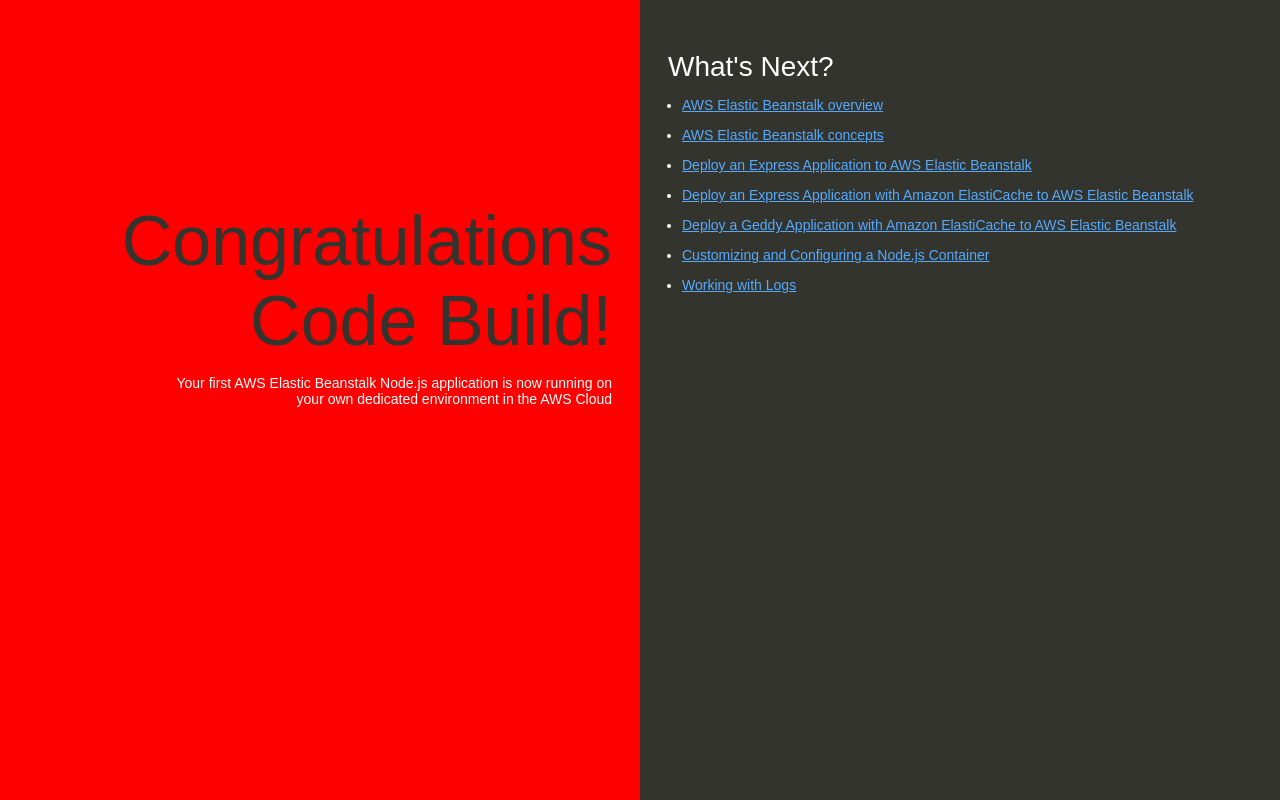
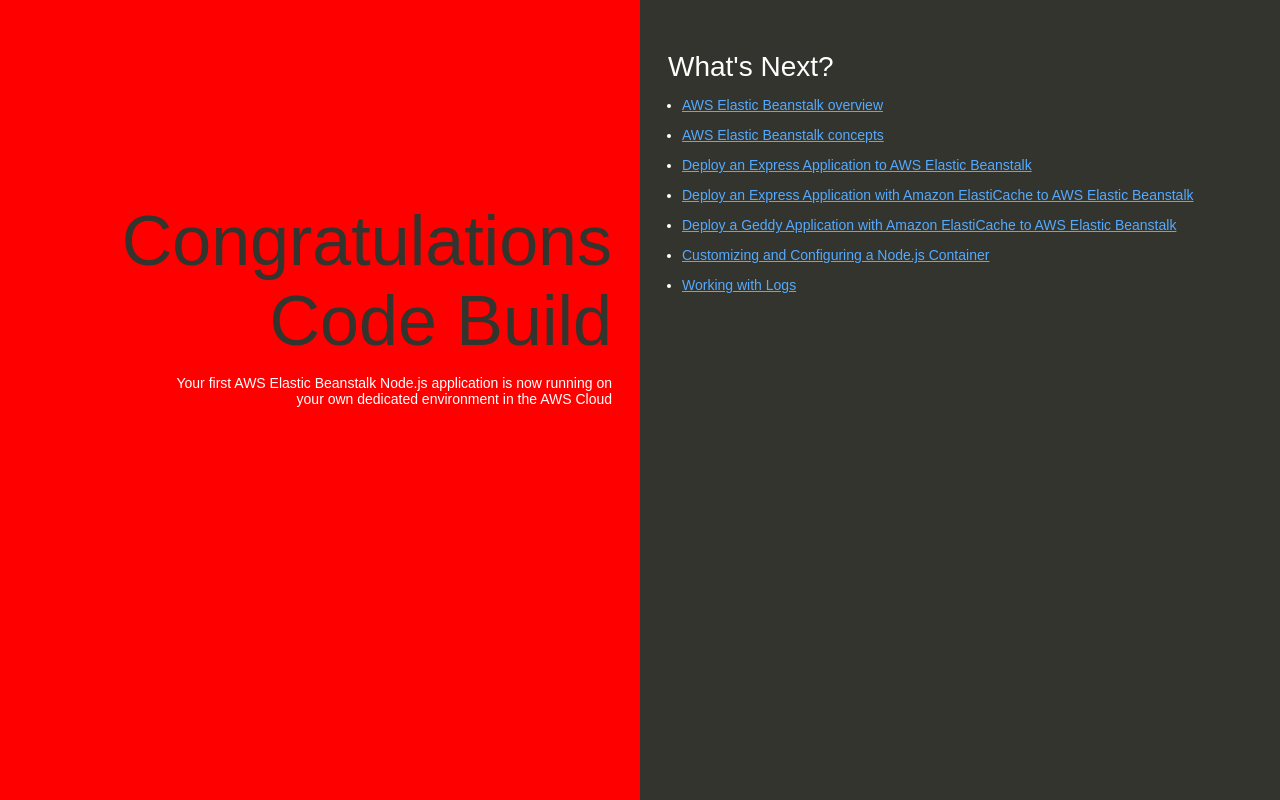
Before and after one commit to SatyaSriSwaroop/my-nodejs-app, a website: page index.html in a window 1280 px wide. Drawn offline with Linux system fonts and the light colour scheme.

Commit message:
Update index.html

```diff
--- a/index.html
+++ b/index.html
@@ -74,7 +74,7 @@
   </head>
   <body>
     <div class="textColumn">
-      <h1>Congratulations Code Build!</h1>
+      <h1>Congratulations Code Build</h1>
       <p>Your first AWS Elastic Beanstalk Node.js application is now running on your own dedicated environment in the AWS Cloud</p>
     </div>
     <div class="linksColumn">
```
